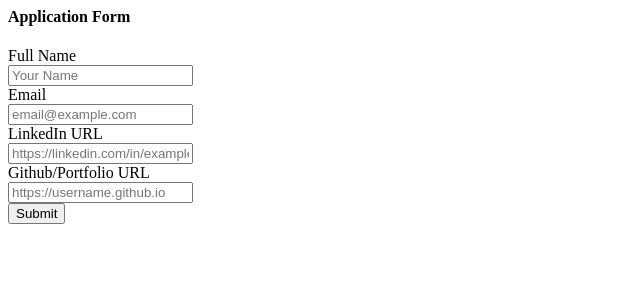
After one commit to LSGhartley/Data-Driven-Career-Site, a Flask app: template templates/app_form.html in a window 1280 px wide. The commit adds this page. Shown: the top 300 px of the page, without its empty margins (0-640 px from the left). Run offline with Flask 3, Linux system fonts and the light colour scheme; the template is opened without the code that fills it, so the values that code supplies are empty.

Commit message:
added job application submission api

```diff
--- a/app.py
+++ b/app.py
@@ -1,6 +1,7 @@
 from flask import Flask
-from flask import render_template, jsonify
-from database import load_jobs_from_db, load_job_from_db
+from flask import render_template, jsonify, request
+from database import load_jobs_from_db, load_job_from_db, add_application_to_db
+
 
 app = Flask(__name__)
 
@@ -24,5 +25,12 @@ def show_job(id):
         return "Not Found", 404
     return render_template('jobpage.html', job=job)
 
+@app.route("/job/<id>/apply", methods=['post'])
+def apply_for_job(id):
+    data = request.form
+    job = load_job_from_db(id)
+    add_application_to_db(id, data)
+    return render_template('app_submitted.html', application=data, job=job)
+
 if __name__ == '__main__':
     app.run(host="0.0.0.0", debug=True)
--- a/database.py
+++ b/database.py
@@ -29,3 +29,9 @@ def load_job_from_db(id):
             return None
         else:
             return [dict(row) for row in rows]
+
+def add_application_to_db(job_id, data):
+    with engine.connect() as conn:
+        query = text(f"INSERT INTO applications (job_id, full_name, email, linkedin_url, github_url) VALUES ('{job_id}', '{data['full_name']}', '{data['email']}', '{data['linkedin_url']}', '{data['github_url']}');")
+
+        conn.execute(query)
--- /dev/null
+++ b/templates/app_form.html
@@ -0,0 +1,32 @@
+<h4>Application Form</h4>
+<form action="/job/{{info.id}}/apply" method="POST">
+  <div class="mb-2">
+    <label>Full Name</label><br />
+    <input type="text" name="full_name" placeholder="Your Name" required />
+  </div>
+  <div class="mb-2">
+    <label>Email</label><br />
+    <input type="email" name="email" placeholder="email@example.com" required />
+  </div>
+  <div class="mb-2">
+    <label>LinkedIn URL</label><br />
+    <input
+      type="url"
+      name="linkedin_url"
+      placeholder="https://linkedin.com/in/example-name"
+      required
+    />
+  </div>
+  <div class="mb-2">
+    <label>Github/Portfolio URL</label><br />
+    <input
+      type="url"
+      name="github_url"
+      placeholder="https://username.github.io"
+      requires
+    />
+  </div>
+  <div>
+    <input type="submit" />
+  </div>
+</form>
```
Also changed, not shown: templates/app_submitted.html (added, +28 -0 lines), templates/jobpage.html (+2 -7 lines).
